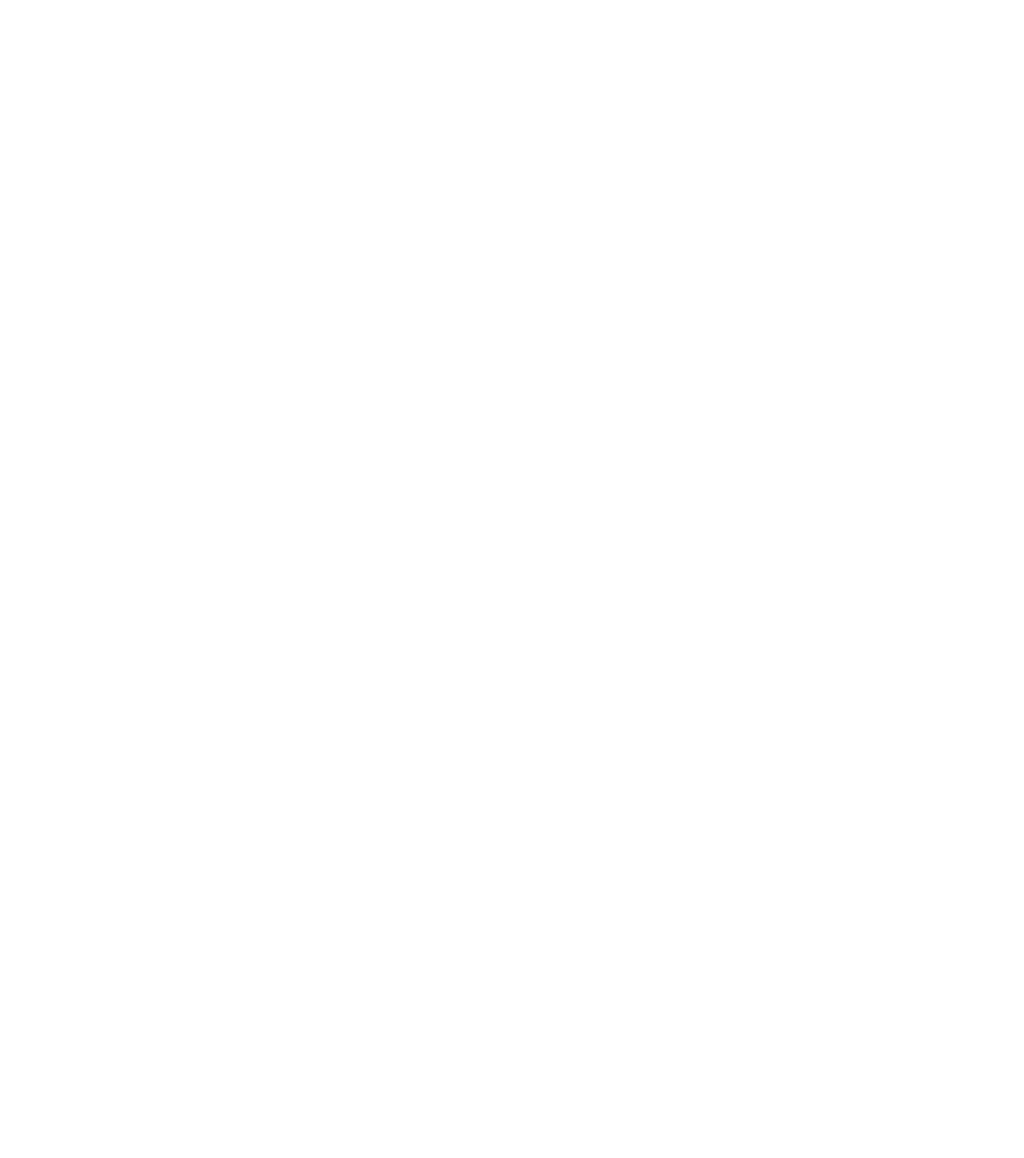
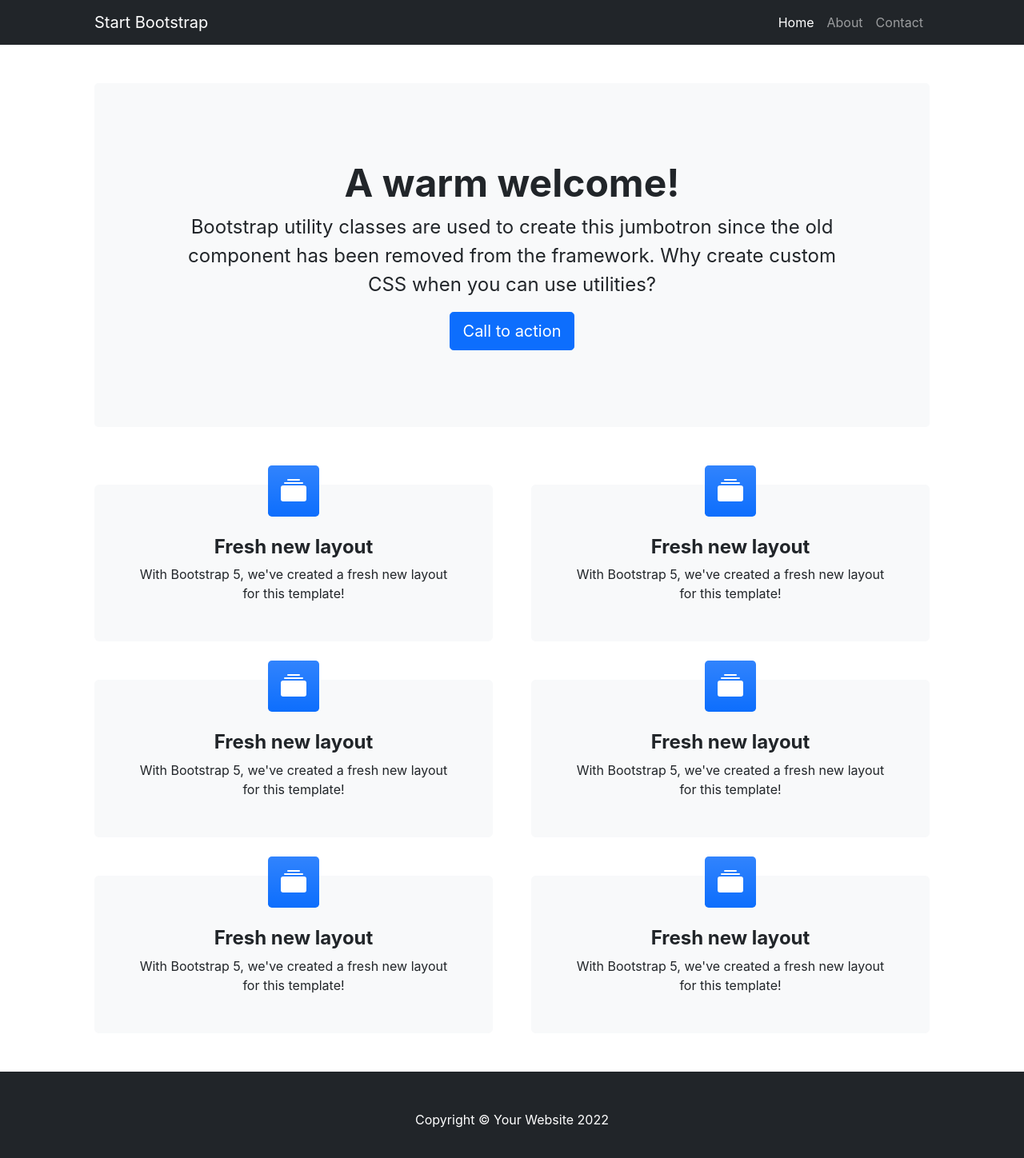
Before and after one commit to luannguyen1805/BC42-BaiTap-ReactJS, a React (Create React App) app: page / in a window 1280 px wide. Shown: the top 1448 px of the page at 80% size. Before the commit the page ends 800 px from the top, so only its background shows below. Built offline with nearby package versions, Linux system fonts and the light colour scheme.

Commit message:
BaiTapThucHanhLayout

```diff
--- a/package.json
+++ b/package.json
@@ -6,8 +6,10 @@
     "@testing-library/jest-dom": "^5.16.5",
     "@testing-library/react": "^13.4.0",
     "@testing-library/user-event": "^13.5.0",
+    "bootstrap": "^5.2.3",
     "react": "^18.2.0",
     "react-dom": "^18.2.0",
+    "react-icons": "^4.8.0",
     "react-scripts": "5.0.1",
     "web-vitals": "^2.1.4"
   },
--- a/public/index.html
+++ b/public/index.html
@@ -24,6 +24,7 @@
       work correctly both with client-side routing and a non-root public URL.
       Learn how to configure a non-root public URL by running `npm run build`.
     -->
+
     <title>React App</title>
   </head>
   <body>
--- a/src/App.js
+++ b/src/App.js
@@ -1,5 +1,10 @@
+import Home from "./BaiTapThucHanhLayout/Home";
+
+
 function App() {
-  return <div className="App"></div>
+  return <div>
+    <Home/>
+  </div>
 }
 
 export default App;
--- /dev/null
+++ b/src/BaiTapThucHanhLayout/Banner.jsx
@@ -0,0 +1,20 @@
+import React from 'react'
+
+function Banner() {
+    return (
+        <header className="py-5">
+            <div className="container px-lg-5">
+                <div className="p-4 p-lg-5 bg-light rounded-3 text-center">
+                    <div className="m-4 m-lg-5">
+                        <h1 className="display-5 fw-bold">A warm welcome!</h1>
+                        <p className="fs-4">Bootstrap utility classes are used to create this jumbotron since the old component has been removed from the framework. Why create custom CSS when you can use utilities?</p>
+                        <a className="btn btn-primary btn-lg" href="#!">Call to action</a>
+                    </div>
+                </div>
+            </div>
+        </header>
+
+    )
+}
+
+export default Banner
--- /dev/null
+++ b/src/BaiTapThucHanhLayout/Body.jsx
@@ -0,0 +1,16 @@
+import React from 'react'
+import Banner from './Banner'
+import ListItem from './ListItem'
+
+function Body() {
+    return (
+        <div>
+            <Banner />
+            <ListItem />
+        </div>
+
+
+    )
+}
+
+export default Body
--- /dev/null
+++ b/src/BaiTapThucHanhLayout/Footer.jsx
@@ -0,0 +1,12 @@
+import React from 'react'
+
+function Footer() {
+    return (
+        <footer className="py-5 bg-dark">
+            <div className="container"><p className="m-0 text-center text-white">Copyright © Your Website 2022</p></div>
+        </footer>
+
+    )
+}
+
+export default Footer
--- /dev/null
+++ b/src/BaiTapThucHanhLayout/Header.jsx
@@ -0,0 +1,22 @@
+import React from 'react'
+
+function Header() {
+    return (
+        <nav className="navbar navbar-expand-lg navbar-dark bg-dark">
+            <div className="container px-lg-5">
+                <a className="navbar-brand" href="#!">Start Bootstrap</a>
+                <button className="navbar-toggler" type="button" data-bs-toggle="collapse" data-bs-target="#navbarSupportedContent" aria-controls="navbarSupportedContent" aria-expanded="false" aria-label="Toggle navigation"><span className="navbar-toggler-icon" /></button>
+                <div className="collapse navbar-collapse" id="navbarSupportedContent">
+                    <ul className="navbar-nav ms-auto mb-2 mb-lg-0">
+                        <li className="nav-item"><a className="nav-link active" aria-current="page" href="#!">Home</a></li>
+                        <li className="nav-item"><a className="nav-link" href="#!">About</a></li>
+                        <li className="nav-item"><a className="nav-link" href="#!">Contact</a></li>
+                    </ul>
+                </div>
+            </div>
+        </nav>
+
+    )
+}
+
+export default Header
--- /dev/null
+++ b/src/BaiTapThucHanhLayout/Home.jsx
@@ -0,0 +1,16 @@
+import React from 'react'
+import Body from './Body'
+import Footer from './Footer'
+import Header from './Header'
+
+function Home() {
+  return (
+    <div>
+      <Header/>
+      <Body/>
+      <Footer/>
+    </div>
+  )
+}
+
+export default Home
--- /dev/null
+++ b/src/BaiTapThucHanhLayout/Item.jsx
@@ -0,0 +1,17 @@
+import React from 'react'
+import { BsFillCollectionFill } from "react-icons/bs";
+
+function Item() {
+    return (
+        <div className="card bg-light border-0 h-100">
+  <div className="card-body text-center p-4 p-lg-5 pt-0 pt-lg-0">
+    <div className="feature bg-primary bg-gradient text-white rounded-3 mb-4 mt-n4"><BsFillCollectionFill></BsFillCollectionFill></div>
+    <h2 className="fs-4 fw-bold">Fresh new layout</h2>
+    <p className="mb-0">With Bootstrap 5, we've created a fresh new layout for this template!</p>
+  </div>
+</div>
+
+    )
+}
+
+export default Item
--- /dev/null
+++ b/src/BaiTapThucHanhLayout/ListItem.jsx
@@ -0,0 +1,44 @@
+import React from 'react'
+import Item from './Item'
+
+function ListItem() {
+  return (
+    <section className="pt-4">
+            <div className="container px-lg-5">
+                {/* Page Features*/}
+                <div className="row gx-lg-5">
+                    <div className="col-lg-6 col-xxl-4 mb-5">
+                        <Item/>
+                    </div>
+                    <div className="col-lg-6 col-xxl-4 mb-5">
+                        <div className="card bg-light border-0 h-100">
+                        <Item/>
+                        </div>
+                    </div>
+                    <div className="col-lg-6 col-xxl-4 mb-5">
+                        <div className="card bg-light border-0 h-100">
+                        <Item/>
+                        </div>
+                    </div>
+                    <div className="col-lg-6 col-xxl-4 mb-5">
+                        <div className="card bg-light border-0 h-100">
+                        <Item/>
+                        </div>
+                    </div>
+                    <div className="col-lg-6 col-xxl-4 mb-5">
+                        <div className="card bg-light border-0 h-100">
+                        <Item/>
+                        </div>
+                    </div>
+                    <div className="col-lg-6 col-xxl-4 mb-5">
+                        <div className="card bg-light border-0 h-100">
+                        <Item/>
+                        </div>
+                    </div>
+                </div>
+            </div>
+        </section>
+  )
+}
+
+export default ListItem
--- a/src/index.css
+++ b/src/index.css
@@ -11,3 +11,17 @@
   font-family: source-code-pro, Menlo, Monaco, Consolas, 'Courier New',
     monospace;
 }
+
+.feature {
+  display: inline-flex;
+  align-items: center;
+  justify-content: center;
+  height: 4rem;
+  width: 4rem;
+  font-size: 2rem;
+  margin-top: -1.5rem
+}
+
+.btn-lg, .rounded-3{
+  border-radius: 0.3rem !important;
+}
--- a/src/index.js
+++ b/src/index.js
@@ -1,14 +1,14 @@
 import React from 'react';
 import ReactDOM from 'react-dom/client';
+import "bootstrap/dist/css/bootstrap.min.css"
 import './index.css';
 import App from './App';
 import reportWebVitals from './reportWebVitals';
 
+
 const root = ReactDOM.createRoot(document.getElementById('root'));
 root.render(
-  <React.StrictMode>
     <App />
-  </React.StrictMode>
 );
 
 // If you want to start measuring performance in your app, pass a function
```
Also changed, not shown: 1 other file (tests, documents, lock files or other folders).
